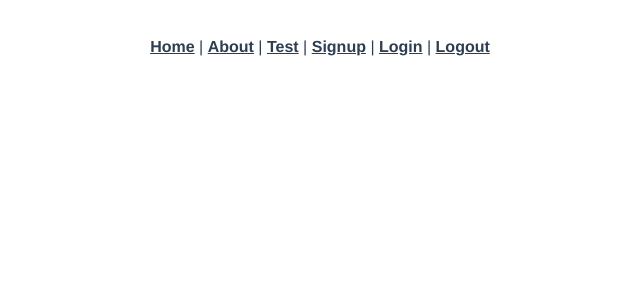
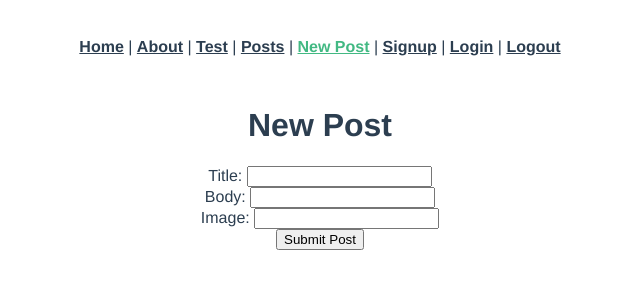
Before and after one commit to caitlynnyanz/apps-and-apis, a Vue app in the folder blog-api-fb/blog-api-frontend/: page /new in a window 1280 px wide. Shown: the top 300 px of the page, without its empty margins (320-960 px from the left). Built offline with nearby package versions, Linux system fonts and the light colour scheme.

Commit message:
added createPost feature for blog-api-fb

```diff
--- a/blog-api-fb/blog-api-frontend/src/App.vue
+++ b/blog-api-fb/blog-api-frontend/src/App.vue
@@ -5,6 +5,10 @@
     <router-link to="/about">About</router-link>
     |
     <router-link to="/test">Test</router-link>
+    |
+    <router-link to="/posts">Posts</router-link>
+    |
+    <router-link to="/new">New Post</router-link>
     |
     <router-link to="/signup">Signup</router-link>
     |
--- a/blog-api-fb/blog-api-frontend/src/router/index.js
+++ b/blog-api-fb/blog-api-frontend/src/router/index.js
@@ -5,6 +5,8 @@ import TestView from "../views/TestView.vue";
 import SignupView from "../views/SignupView.vue";
 import LoginView from "../views/LoginView.vue";
 import LogoutView from "../views/LogoutView.vue";
+import PostsIndex from "../views/PostsIndex.vue";
+import PostsNew from "../views/PostsNew.vue";
 
 const routes = [
   {
@@ -29,6 +31,8 @@ const routes = [
   { path: "/signup", name: "signup", component: SignupView },
   { path: "/login", name: "login", component: LoginView },
   { path: "/logout", name: "logout", component: LogoutView },
+  { path: "/posts", name: "posts", component: PostsIndex },
+  { path: "/new", name: "new", component: PostsNew },
 ];
 
 const router = createRouter({
--- /dev/null
+++ b/blog-api-fb/blog-api-frontend/src/views/PostsIndex.vue
@@ -0,0 +1,34 @@
+<script>
+import axios from "axios";
+export default {
+  data: function () {
+    return {
+      posts: [],
+    };
+  },
+  created: function () {
+    this.indexPosts();
+  },
+  methods: {
+    indexPosts: function () {
+      axios.get("/posts.json").then((response) => {
+        this.posts = response.data;
+        console.log("All posts: ", response.data);
+      });
+    },
+  },
+};
+</script>
+
+<template>
+  <div>
+    <h1>All Posts</h1>
+    <div v-for="post in posts" v-bind:key="post.id">
+      <img v-bind:src="post.image" />
+      <h2>{{ post.title }}</h2>
+      <p>{{ post.body }}</p>
+    </div>
+  </div>
+</template>
+
+<style scoped></style>
--- /dev/null
+++ b/blog-api-fb/blog-api-frontend/src/views/PostsNew.vue
@@ -0,0 +1,51 @@
+<script>
+import axios from "axios";
+export default {
+  data: function () {
+    return {
+      newPostParams: {},
+      errors: [],
+    };
+  },
+  methods: {
+    createPost: function () {
+      axios
+        .post("/posts.json", this.newPostParams)
+        .then((response) => {
+          console.log("Success!", response.data);
+          this.$router.push("/posts");
+        })
+        .catch((error) => {
+          console.log(error.response.data.errors);
+          this.errors = error.response.data.errors;
+        });
+    },
+  },
+};
+</script>
+
+<template>
+  <div>
+    <h1>New Post</h1>
+    <form v-on:submit.prevent="createPost()">
+      <ul>
+        <li v-for="error in errors" v-bind:key="error">
+          {{ error }}
+        </li>
+      </ul>
+      <div>
+        Title:
+        <input type="text" v-model="newPostParams.title" />
+      </div>
+      <div>
+        Body:
+        <input type="text" v-model="newPostParams.body" />
+      </div>
+      <div>
+        Image:
+        <input type="text" v-model="newPostParams.image" />
+      </div>
+      <input type="submit" value="Submit Post" />
+    </form>
+  </div>
+</template>
```
